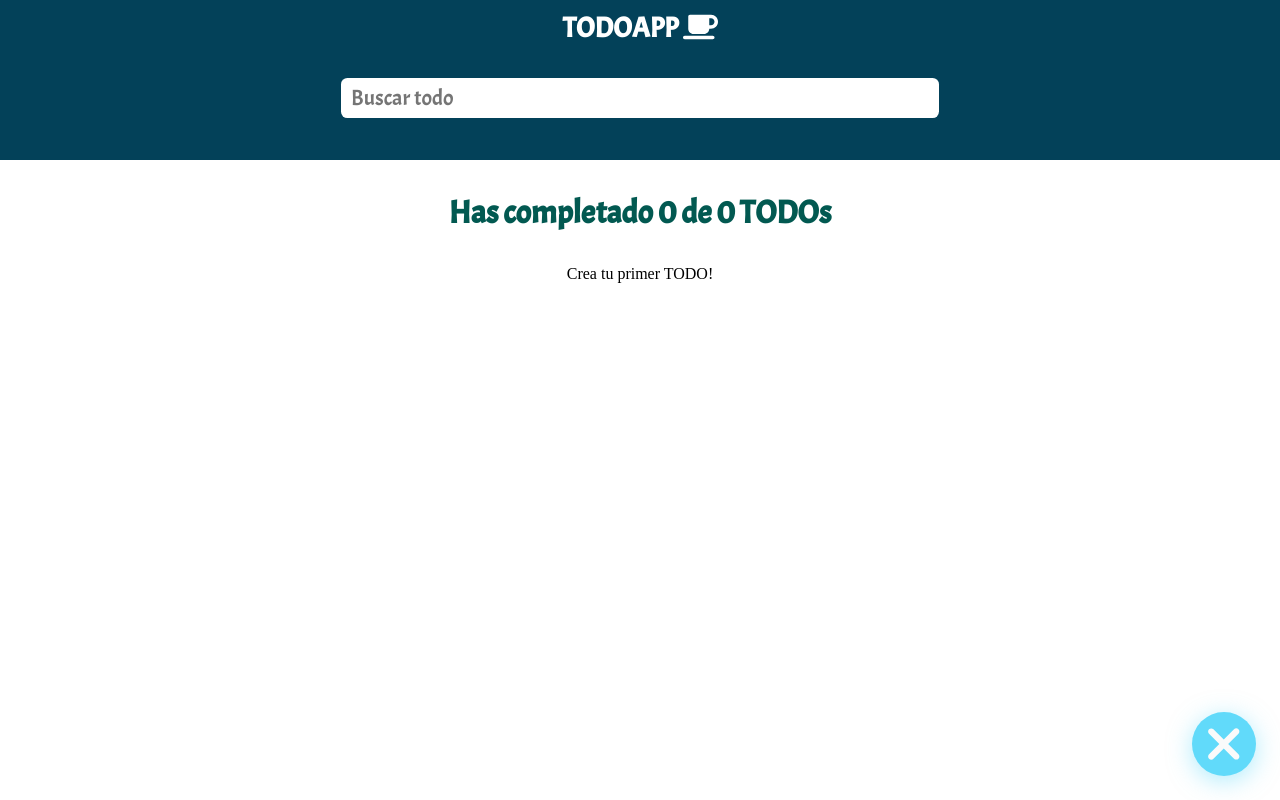
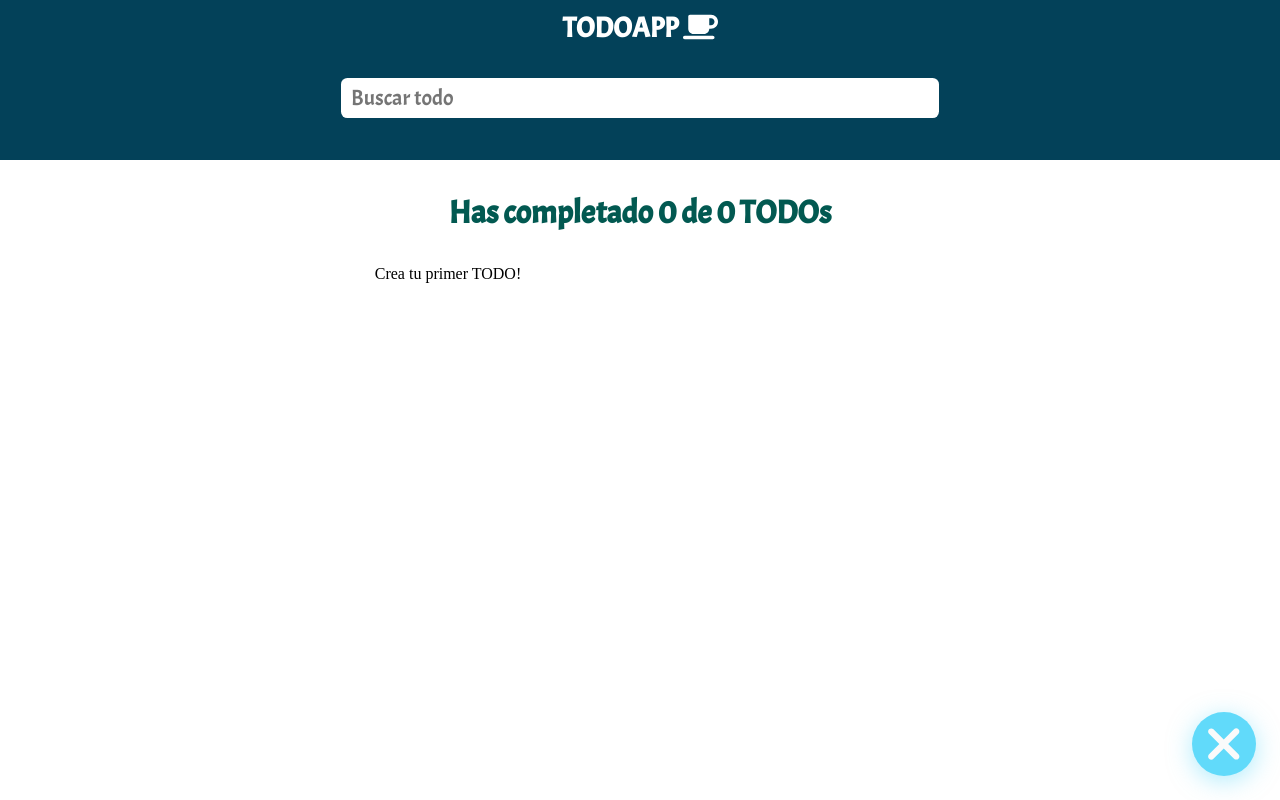
Before and after one commit to bryanblanco10/TODO-react, a React (Create React App) app: page / in a window 1280 px wide. Built offline with nearby package versions, Linux system fonts and the light colour scheme.

Commit message:
cloneElement, Children

```diff
--- a/src/app/App.js
+++ b/src/app/App.js
@@ -9,6 +9,9 @@ import { Modal } from "../components/modal/Modal";
 import { TodoForm } from "../components/modal/TodoForm";
 import { Header } from "../components/header/Header";
 import { TodoSearch } from "../components/TodoSearch";
+import { EmptyTodo } from "../components/messages/EmptyTodo";
+import { LoadingTodo } from "../components/messages/LoadingTodo";
+import { ErrorTodo } from "../components/messages/ErrorTodo";
 
 function App() {
   const {
@@ -27,15 +30,48 @@ function App() {
   } = useTodo();
   return (
     <React.Fragment>
-      <Header>
-        <TodoSearch searchValue={searchValue} setSearchValue={setSearchValue} />
+      {/* Composition */}
+      <Header loading={loading} >
+        <TodoSearch
+          searchValue={searchValue}
+          setSearchValue={setSearchValue}
+        />
       </Header>
 
-      <TodoCounter completedTodos={completedTodos} totalTodos={totalTodos} />
+      <TodoCounter loading={loading} completedTodos={completedTodos} totalTodos={totalTodos} />
 
-      {/* <TodoSearch /> */}
+      {/* Renders props */}
+      <TodoList
+        error={error}
+        loading={loading}
+        searchTodos={searchTodos}
+        totalTodos={totalTodos}
+        onError={() => <ErrorTodo />}
+        onLoading={() => <LoadingTodo />}
+        onEmpty={() => <EmptyTodo />}
+        onEmptySearchResult={() => <p>No hay resultados para <strong>{searchValue}</strong></p>}
+        onTodo={(todo, index) => (
+          <TodoItem
+            text={todo.text}
+            status={todo.completed}
+            key={index}
+            onCompleted={onCompleted}
+            onDeleted={() => onDeleted(todo.text)}
+          />
+        )}
+      >
+        {searchTodos.map((todo, index) => (
+          <TodoItem
+            text={todo.text}
+            status={todo.completed}
+            key={index}
+            onCompleted={onCompleted}
+            onDeleted={() => onDeleted(todo.text)}
+          />
+        ))}
+      </TodoList>
 
-      <TodoList>
+      {/* <TodoList>
         {error && <p>Desesperate, hubo un error...</p>}
         {loading && <p>Estamos cargando, no te desesperes...</p>}
         {!loading && !searchTodos.length && <p>Crea tu primer TODO!</p>}
@@ -49,14 +85,11 @@ function App() {
             onDeleted={() => onDeleted(todo.text)}
           />
         ))}
-      </TodoList>
+      </TodoList> */}
 
       {openModal && (
         <Modal>
-          <TodoForm
-            addTodo={addTodo}
-            setOpenModal={setOpenModal}
-          />
+          <TodoForm addTodo={addTodo} setOpenModal={setOpenModal} />
         </Modal>
       )}
       <TodoCreateButton setOpenModal={setOpenModal} />
--- a/src/assets/css/style.css
+++ b/src/assets/css/style.css
@@ -61,6 +61,10 @@ input[type="search"]:focus {
   display: flex;
   justify-content: center;
   text-align: center;
+}
+
+.list-card {
+  width: 30%;
 }
 
 .card-app {
--- a/src/components/TodoCounter.js
+++ b/src/components/TodoCounter.js
@@ -1,9 +1,9 @@
 import React from "react";
 
-function TodoCounter({ completedTodos, totalTodos }) {
+function TodoCounter({ completedTodos, totalTodos, loading }) {
   return (
     <React.Fragment >
-      <h2 className="subtitle-app">Has completado {completedTodos} de {totalTodos} TODOs</h2>
+      <h2 className="subtitle-app">Has completado {loading ? "..." : completedTodos} de {loading ? "..." : totalTodos} TODOs</h2>
     </React.Fragment>
   );
 }
--- a/src/components/TodoList.js
+++ b/src/components/TodoList.js
@@ -4,9 +4,22 @@ function TodoList(props) {
   return (
     <React.Fragment>
       <section className="section-app">
-        <div>
-          {props.children}
-        </div>
+        {props.error && props.onError()}
+        {props.loading && props.onLoading()}
+        {!props.loading && !props.totalTodos && props.onEmpty()}
+        {(!!props.totalTodos && !props.searchTodos.length) && props.onEmptySearchResult()}
+
+        {props.children &&
+          <div className="list-card">
+            {props.children}
+          </div>
+        }
+        {!props.children &&
+          <div className="list-card">
+            {props.searchTodos.map((todo, index) => props.onTodo(todo, index))}
+          </div>
+        }
+
       </section>
     </React.Fragment>
   );
--- a/src/components/TodoSearch.js
+++ b/src/components/TodoSearch.js
@@ -1,6 +1,6 @@
 import React from "react";
 
-function TodoSearch({ searchValue, setSearchValue }) {
+function TodoSearch({ searchValue, setSearchValue, loading }) {
   const onSearchValueChange = (event) => {
     setSearchValue(event.target.value);
   }
@@ -11,6 +11,7 @@ function TodoSearch({ searchValue, setSearchValue }) {
           onChange={onSearchValueChange}
           type="search"
           value={searchValue}
+          disabled={loading}
           placeholder="Buscar todo"
         />
       </div>
--- a/src/components/header/Header.js
+++ b/src/components/header/Header.js
@@ -2,13 +2,18 @@ import React from "react";
 import { FontAwesomeIcon } from '@fortawesome/react-fontawesome'
 import { faCoffee } from '@fortawesome/free-solid-svg-icons'
 
-function Header({ children}) {
+function Header({ children, loading }) {
   return (
+    // Cuando es un solo children
+    // React.cloneElement(children, { loading })
+    //Cuando son mas de un children
+    // React.Children.toArray(children).map(child => React.cloneElement(children, { loading }));
     <header>
       <div className="title-app">
         TODOAPP <FontAwesomeIcon icon={faCoffee} />
       </div>
-      { children }
+      {/* {children} */}
+      { React.cloneElement(children, { loading }) }
     </header>
   );
 }
--- /dev/null
+++ b/src/components/messages/EmptyTodo.js
@@ -0,0 +1,11 @@
+import React from "react";
+
+function EmptyTodo() {
+  return (
+    <React.Fragment>
+      <p>Crea tu primer TODO!</p>
+    </React.Fragment>
+  );
+}
+
+export { EmptyTodo };
--- /dev/null
+++ b/src/components/messages/ErrorTodo.js
@@ -0,0 +1,11 @@
+import React from "react";
+
+function ErrorTodo() {
+  return (
+    <React.Fragment>
+      <p>Desesperate, hubo un error...</p>
+    </React.Fragment>
+  );
+}
+
+export { ErrorTodo };
--- /dev/null
+++ b/src/components/messages/LoadingTodo.js
@@ -0,0 +1,11 @@
+import React from "react";
+
+function LoadingTodo() {
+  return (
+    <React.Fragment>
+      <p>Estamos cargando, no te desesperes...</p>
+    </React.Fragment>
+  );
+}
+
+export { LoadingTodo };
```
